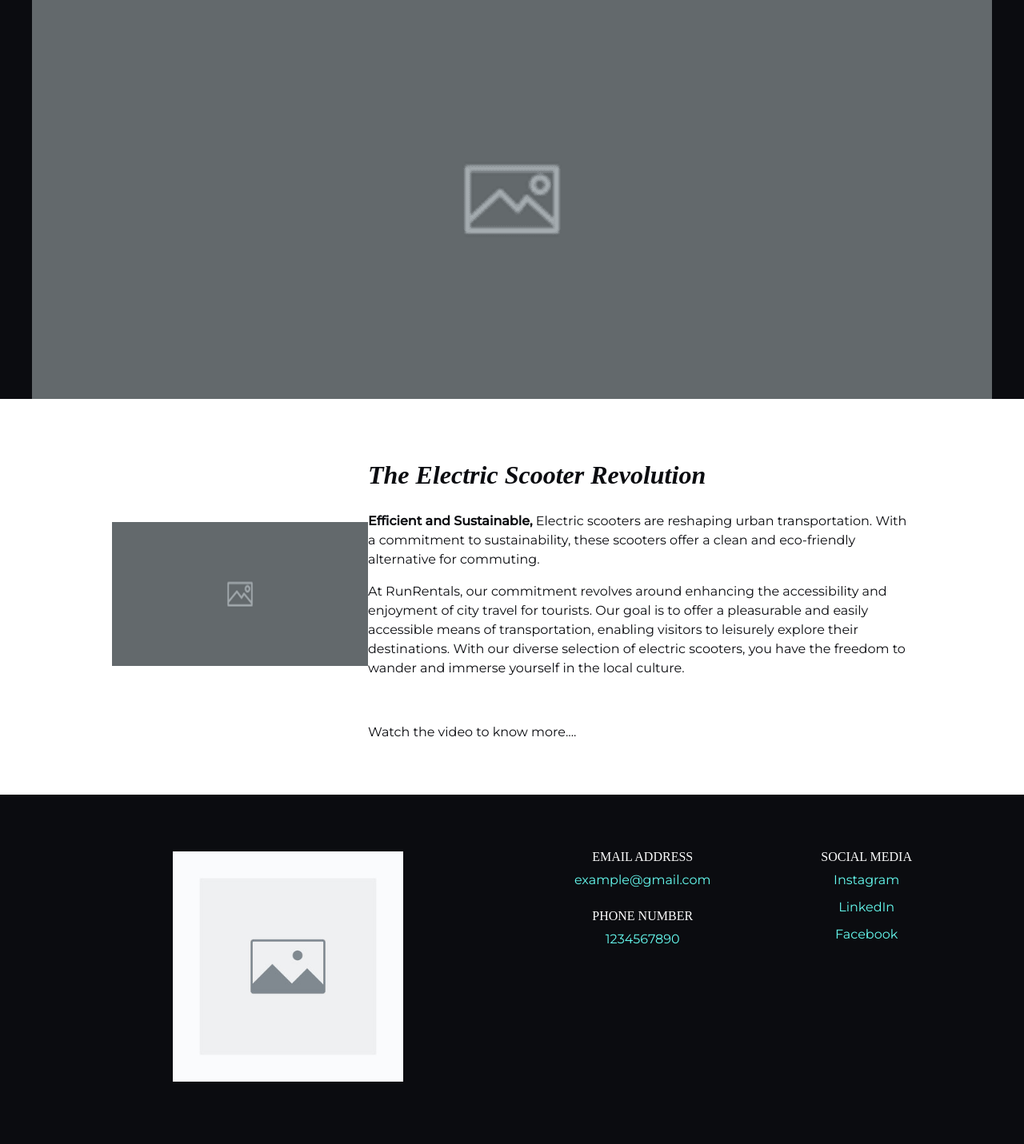
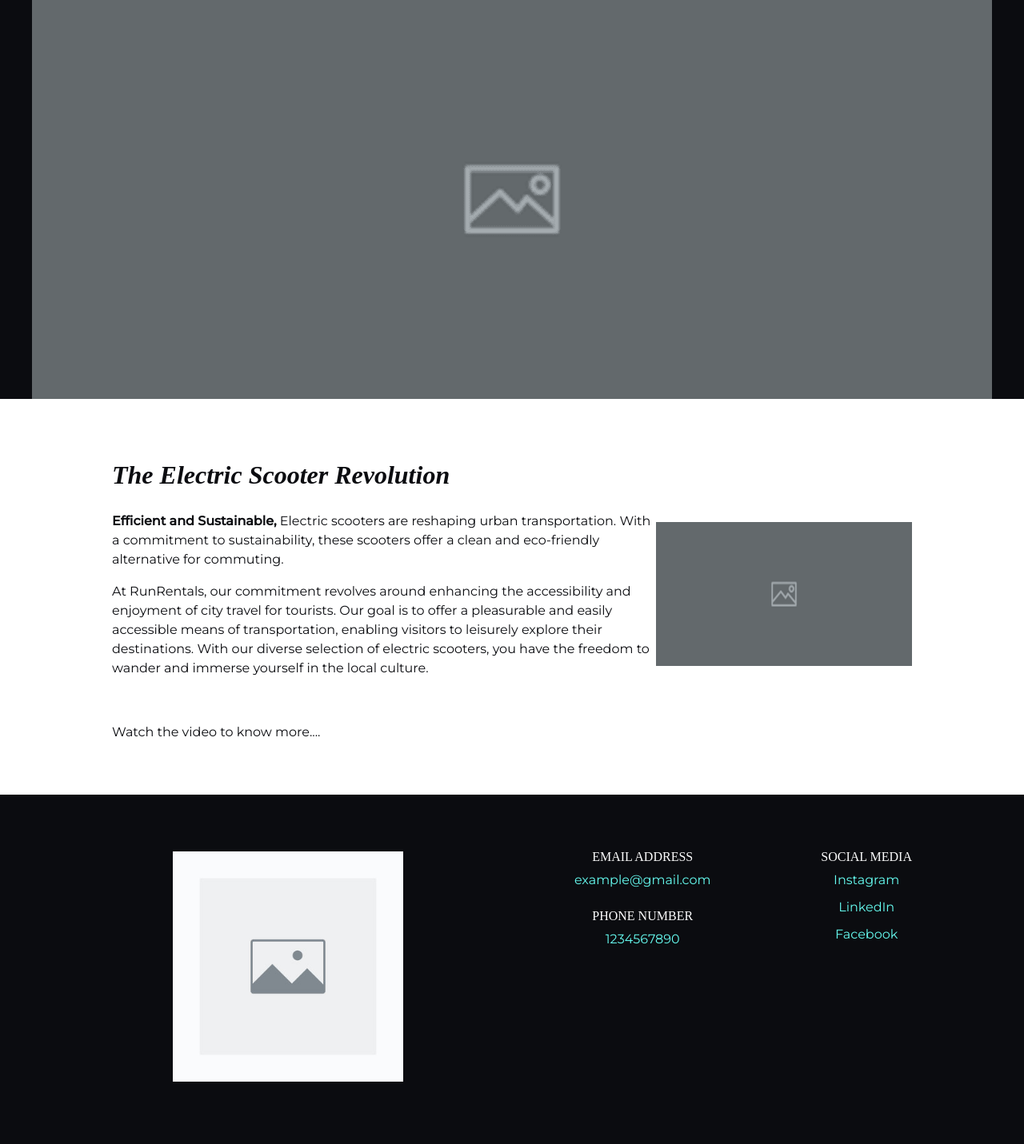
Before and after one commit to Aranarora/DGL123-Project-Aran-Arora, a PHP site: page / in a window 1280 px wide. Shown: the part 71-1502 px from the top of the page at 80% size. Run offline with PHP 8.4, Linux system fonts and the light colour scheme; some web fonts are replaced.

Commit message:
Make the part1-div1 display at first by using order 0

```diff
--- a/stylesheet.css
+++ b/stylesheet.css
@@ -320,4 +320,7 @@ footer a:hover {
         flex-direction: row;
         justify-content: space-between;
     }
+    .part1-div1 {
+        order: 0;
+    }
 }
```
